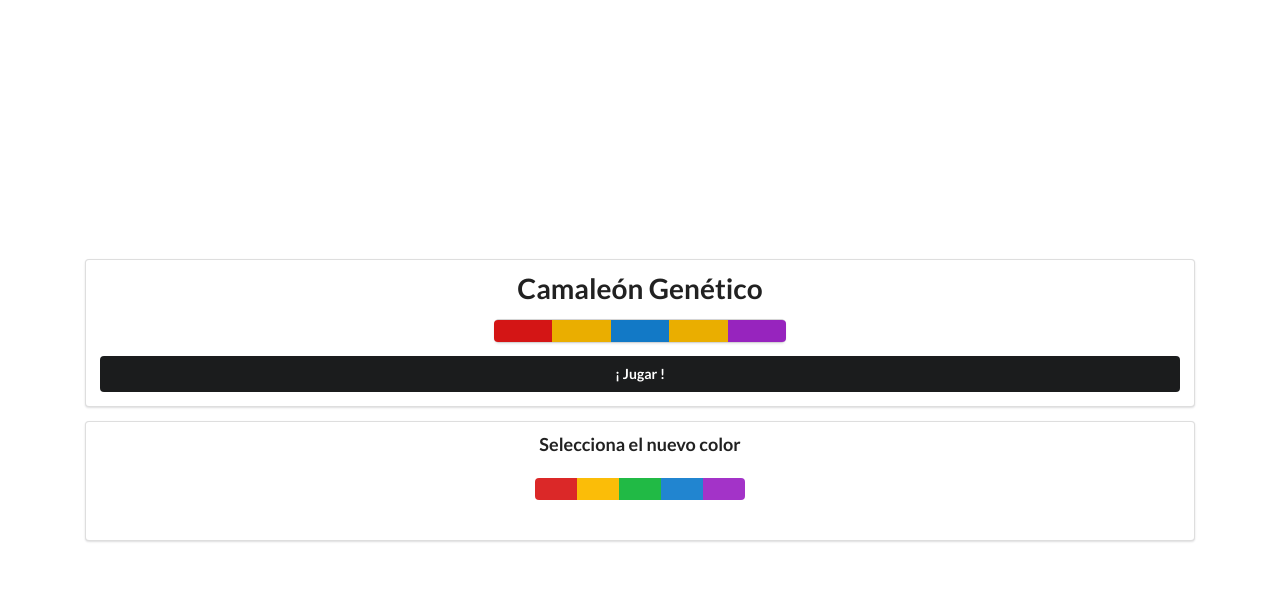
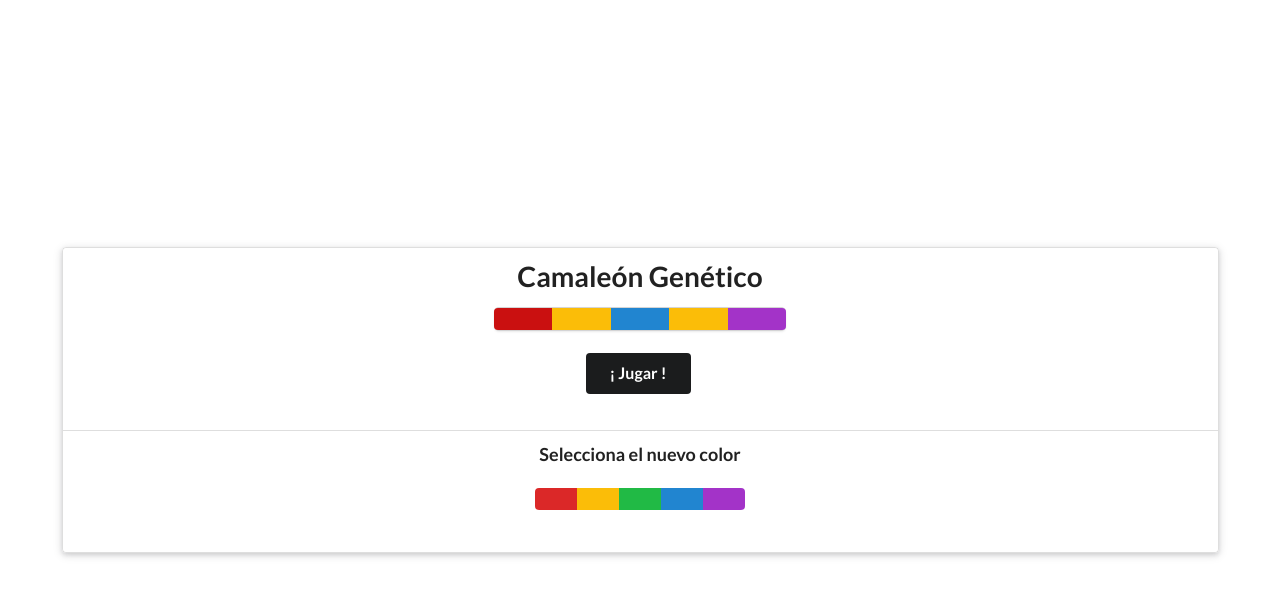
Before and after one commit to manurocck/CamaleonGenetico, an Angular app: page / in a window 1280 px wide. Both pictures are taken after a click on the button 528 px from the left and 398 px from the top of the page. Shown: the top 596 px of the page. Built offline with nearby package versions, Linux system fonts and the light colour scheme.

Commit message:
Juego y calculo de clave ya implementado

```diff
--- a/src/app/app.component.css
+++ b/src/app/app.component.css
@@ -1,7 +1,3 @@
 .container{
     margin: 2%;
 }
-.active{
-    color: black;
-    background-color: blue;
-}
--- a/src/app/app.component.html
+++ b/src/app/app.component.html
@@ -1,6 +1,6 @@
 <!-- <div class="circular ui button"> Press me</div> -->
 
-<div class="container center">
+<div class="ui raised segments center">
     <div class="ui segment">
         <div class="ui center aligned header huge">
             Camaleón Genético
@@ -9,16 +9,19 @@
             <!--6 Botones de colores con semantic-ui-->
             <div class="ui buttons">
                 <button class="ui button"
-                    *ngFor="let elem of combinacionElegida"
-                    [ngClass]="selected ? 'active '+elem.nombre : elem.nombre"
-                    (click)="cambiarColor = true; selected = true;"
-                    (blur)="selected=false"
+                    *ngFor="let elem of combinacionElegida ; index as i"
+                    [ngClass]="elem.nombre"
+                    (click)="cambiarColor = true; colorSeleccionado = i"
                 ></button>
             </div>
         </div>
-        <div class="fluid ui secondary button"
-            (click)="ejecutarAlgoritmoGenetico()">
-            ¡ Jugar !
+        <div class="ui container center aligned">
+            <div class="ui secondary button large"
+                (click)="ejecutarAlgoritmoGenetico()"
+                [ngClass]="{'disabled': !hasGanado}"
+                >
+                ¡ Jugar !
+            </div>
         </div>
     </div>
     <!-- Cambia de colores -->
@@ -29,8 +32,23 @@
                 <button class="ui button"
                     *ngFor="let elem of colores"
                     [ngClass]="elem.nombre"
-                    (click)="cambiarColor = false;"
+                    (click)="cambiarColor = false; cambiarColorSeleccionado(elem)"
                 ></button>
+            </div>
+        </div>
+    </div>
+    <!-- Mostrar generaciones -->
+    <div class="ui segment" *ngIf="!hasGanado">
+        <div class="ui center aligned header"> Generación {{this.generacionActual}} </div>
+        <div class="ui center aligned container">
+
+                <div class="ui" *ngFor="let item of poblacionParaMostrar">
+                    <div class="ui horizontal circular label"
+                        *ngFor="let color of item.combinacion"
+                        [ngClass]="color.nombre"
+                    ></div>
+                </div>
+
         </div>
     </div>
 </div>
--- a/src/app/app.component.ts
+++ b/src/app/app.component.ts
@@ -1,5 +1,7 @@
 import { Component } from '@angular/core';
 import { Color, Genoma } from './structs/structs';
+
+const sleep = (ms:number) => new Promise(r => setTimeout(r, ms));
 
 @Component({
   selector: 'app-root',
@@ -7,9 +9,15 @@ import { Color, Genoma } from './structs/structs';
   styleUrls: ['./app.component.css']
 })
 export class AppComponent {
+
   // Propio de la interfaz
   cambiarColor = false;
-  selected = false;
+  colorSeleccionado = 0;
+
+  cambiarColorSeleccionado(color : Color){
+    this.combinacionElegida[this.colorSeleccionado] = color;
+  }
+  ///////////////////////
 
 
   title = 'CamaleonGenetico';
@@ -37,7 +45,7 @@ export class AppComponent {
   indiceSeleccion = 0.7; // porcentaje que dejamos de la población anterior
   generaciones = 100;
   pesoPosicionAptitud = 1;
-  pesoColorAptitud = 1;
+  pesoColorAptitud = 0;
 
   // Función para calcular la aptitud de un genoma
   aptitudPosicionCorrecta(genoma : Genoma){
@@ -172,16 +180,20 @@ export class AppComponent {
   }
 
   // Función para ejecutar el algoritmo genético
-  ejecutarAlgoritmoGenetico() {
+  generacionActual = 0;
+  poblacionParaMostrar : Genoma[] = [];
+  async ejecutarAlgoritmoGenetico() {
+    this.hasGanado = false;
+    this.generacionActual = 0;
+
     console.log("Ejecutando algoritmo genético");
     // Variables de control
-    var generacionActual = 0;
     var generacionMaxima = 100;
     var poblacionMinima = 100;
     var poblacionActual = this.generarPoblacionInicial();
 
     // Loop de generaciones
-    while(generacionActual < generacionMaxima && this.hanGanado(poblacionActual).length === 0){
+    while(this.generacionActual < generacionMaxima && this.hanGanado(poblacionActual).length === 0){
       // Se ordenan según aptitud
       poblacionActual.sort((a, b) => b.aptitud - a.aptitud);
 
@@ -196,16 +208,25 @@ export class AppComponent {
       }
 
       poblacionActual = poblacionNueva;
-      generacionActual++;
+      this.generacionActual++;
+      this.poblacionParaMostrar = poblacionActual.slice(0, 5);
+
+      await sleep(1000);
       console.log(
-        "Generación " + generacionActual + "\n"
+        "Generación " + this.generacionActual + "\n"
         + "--------------------------------------\n"
         + "Mejores candidatos: \n"
         + poblacionActual.slice(0, 5).map(genoma => genoma.combinacion.map(color => color.emoji).join('')).join('\n'));
     }
-    // Implementa el ciclo de generaciones y lógica principal del algoritmo genético aquí
+
+    if(this.hanGanado(poblacionActual).length > 0){
+      this.hasGanado = true;
+      console.log("La computadora ha encontrado tu clave y es la siguiente :");
+      console.log(this.hanGanado(poblacionActual)[0].combinacion.map(color => color.emoji).join(''));
+    }
   }
-
+  hasGanado = true;
   avanzar = false;
 
+
 }
```
